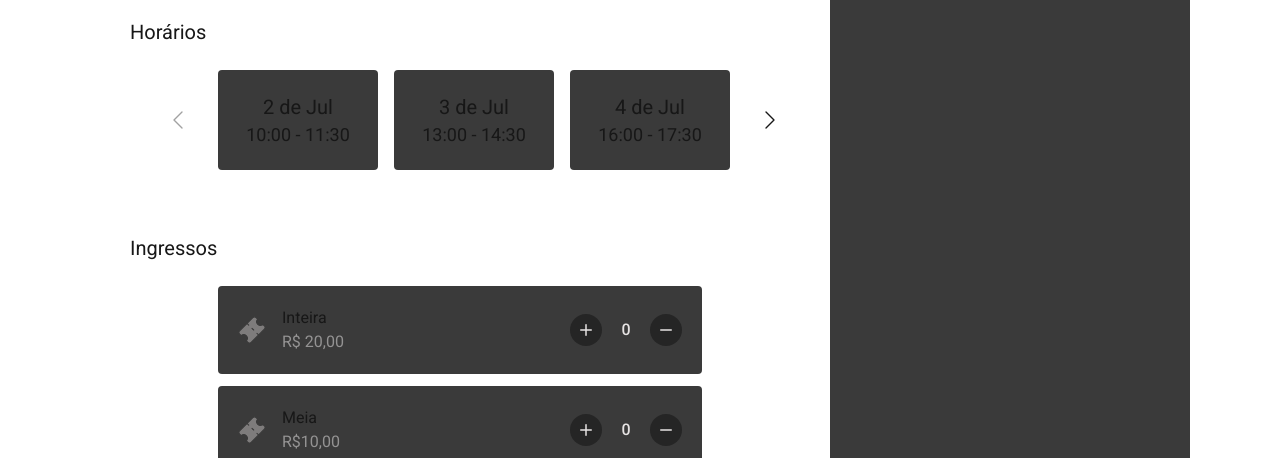
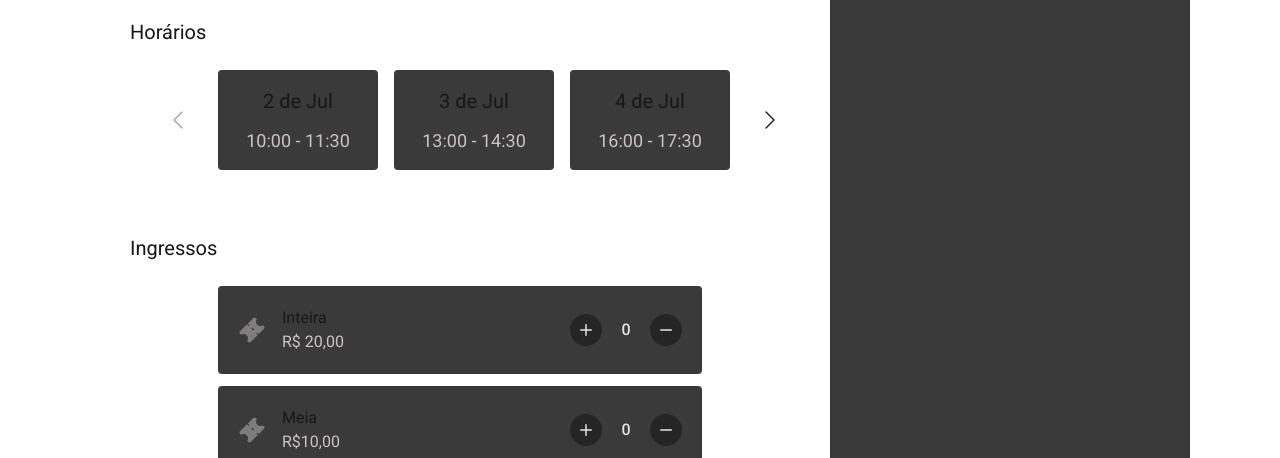
Before and after one commit to MaduDev003/LumiCine, a Next.js app: page /checkout/session in a window 1280 px wide. Shown: the part 342-800 px from the top of the page. Built offline with nearby package versions, Linux system fonts and the light colour scheme.

Commit message:
fix: secondary dark font color

```diff
--- a/src/app/globals.css
+++ b/src/app/globals.css
@@ -6,7 +6,7 @@
   --font-color-dark: #e6e3e3;
   --secondary-color-dark: #3a3a3a;
   --tertiary-color-dark: #7e7c7c;
-  --font-secondary-dark:#949393;
+  --font-secondary-dark:#ccc4c4;
 
   --background: #ffffff;
   --foreground: #171717;
--- a/src/features/checkout/session/sessionPage.tsx
+++ b/src/features/checkout/session/sessionPage.tsx
@@ -98,7 +98,7 @@ export default function SessionPage() {
                                             time: item.sessions[index],
                                           })
                                         }
-                                        className={`w-40 h-25 rounded flex flex-col items-center justify-center transition-colors ${
+                                        className={`w-40 h-25 rounded flex flex-col items-center justify-center transition-colors gap-3 ${
                                           session.date === item.formattedDate
                                             ? "bg-accent"
                                             : "bg-secondary-dark hover:bg-accent"
@@ -106,13 +106,12 @@ export default function SessionPage() {
                                       >
                                         <h2 className="text-xl">{item.formattedDate}</h2>
 
-                                        <p className="text-[18px]">
+                                        <p className="text-[18px] text-font-secondary-dark">
                                           {item.sessions[index]}
                                         </p>
                                       </button>
                                     ))}
                                   </div>
-
                                   <ChevronRight
                                     onClick={handleNextDateFilter}
                                     className={`w-10 h-10 p-1 stroke-1 rounded-full transition ${
```
Lines whose indentation alone changed are shown as unchanged.
